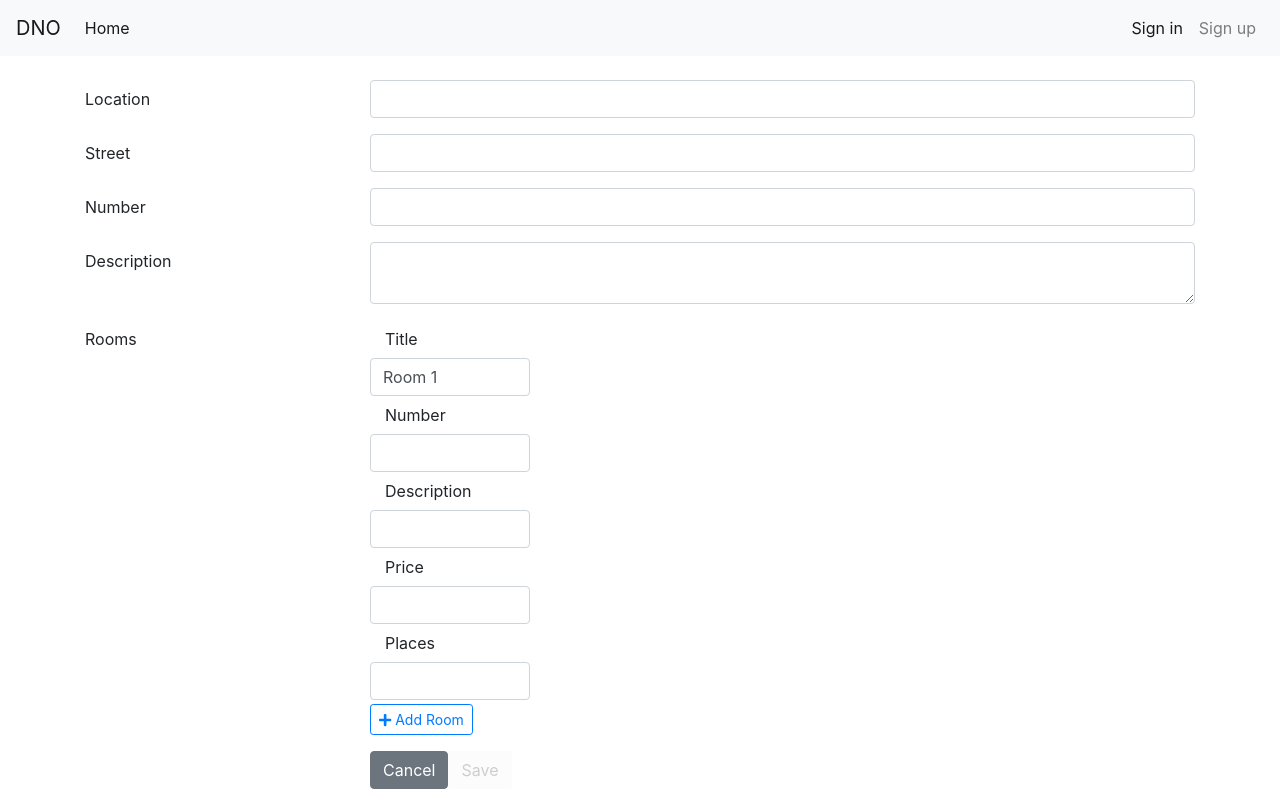
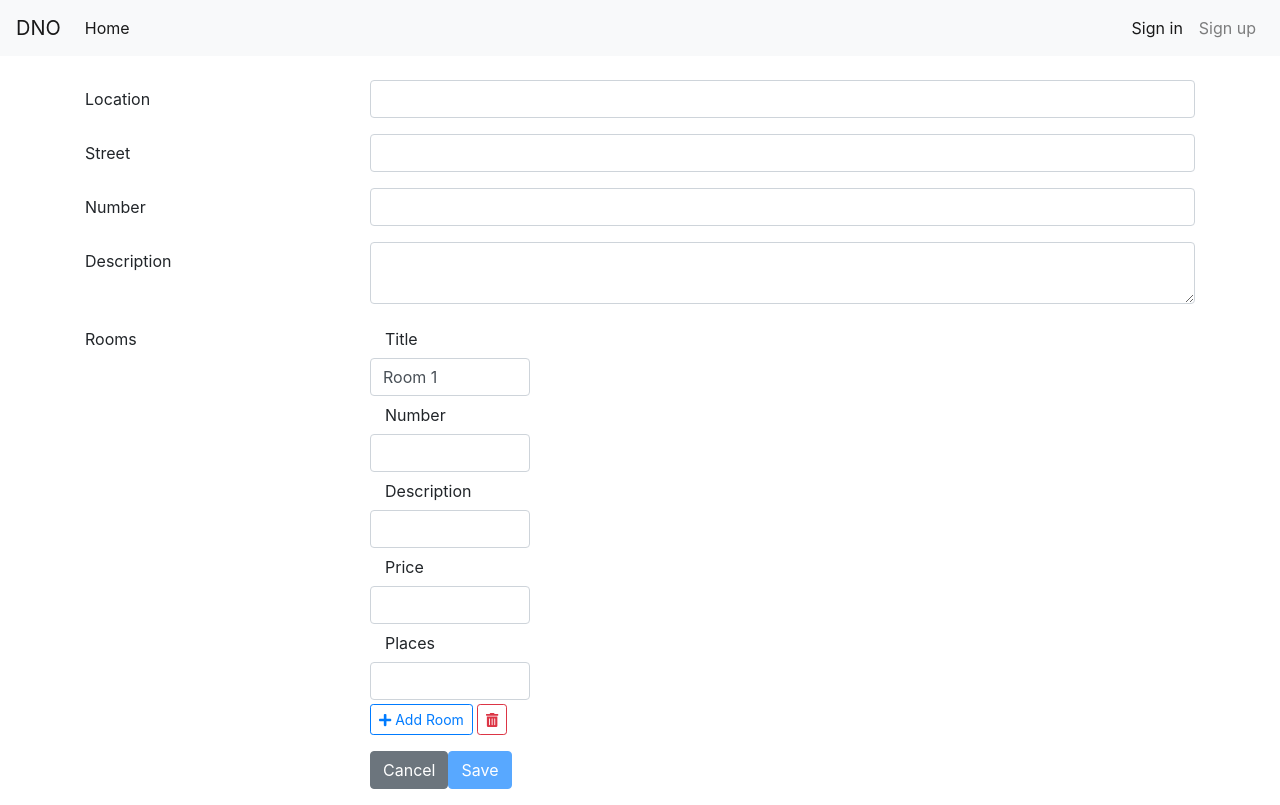
Before and after one commit to CristinaVolk/DNOX3, an Angular app: page /addflat in a window 1280 px wide. Built offline with nearby package versions, Linux system fonts and the light colour scheme; no server answers.

Commit message:
addBook fix

```diff
--- a/src/app/add-flat/add-flat.component.html
+++ b/src/app/add-flat/add-flat.component.html
@@ -30,18 +30,22 @@
 
           <div class="form-group row">
             <label class="col-lg-3 col-form-label form-control-label">Rooms</label>
-            <div class="col-sm-2" style="display: inline-block;" *ngFor="let room of rooms">
+            <div class="col-sm-2" *ngIf="rooms.length==0" >
+                <button class="btn btn-sm btn-outline-primary mt-1" (click)="addRoom()"><span class="fa fa-plus"></span> Add Room</button>
+            </div>
+            <div class="col-sm-2" *ngFor="let room of rooms;let index = index;trackBy:trackByIndex;" style="display: inline-block;" >
                 <label class="col-lg-3 col-form-label form-control-label" for="title">Title</label>
-                <input class="form-control" type="text" value="description" name="title" [(ngModel)]="room.title" required/>
+                <input class="form-control" type="text" name="title{{index}}" [(ngModel)]="rooms[index].title" required/>
                 <label class="col-lg-3 col-form-label form-control-label" for="number">Number</label>
-                <input class="form-control" type="text" value="description" name="number" [(ngModel)]="room.number" required/>
+                <input class="form-control" type="text" name="number{{index}}" [(ngModel)]="rooms[index].number" required/>
                 <label class="col-lg-3 col-form-label form-control-label" for="description">Description</label>
-                <input class="form-control" type="text" value="description" name="description" [(ngModel)]="room.description" required/>
+                <input class="form-control" type="text"  name="description{{index}}" [(ngModel)]="rooms[index].description" required/>
                 <label class="col-lg-3 col-form-label form-control-label" for="price">Price</label>
-                <input class="form-control" type="text" value="description" name="price" [(ngModel)]="room.price" required/>
+                <input class="form-control" type="text"  name="price{{index}}" [(ngModel)]="rooms[index].price" required/>
                 <label class="col-lg-3 col-form-label form-control-label" for="places">Places</label>
-                <input class="form-control" type="text" value="description" name="places" [(ngModel)]="room.number_of_rooms" required/>
-                <button *ngIf="isLast(room)==true" class="btn btn-sm btn-outline-primary mt-1" (click)="addRoom()"><span class="fa fa-plus"></span> Add Room</button>
+                <input class="form-control" type="text" name="places{{index}}" [(ngModel)]="rooms[index].number_of_rooms" required/>
+                <button *ngIf="isLast(room)==true" class="btn btn-sm btn-outline-primary mt-1 mr-1" (click)="addRoom()"><span class="fa fa-plus"></span> Add Room</button>
+                <button  class="btn btn-sm btn-outline-danger mt-1 " (click)="deleteRoom(index)"><span class="fa fa-trash-alt"></span></button>
             </div>
 
 
@@ -50,7 +54,7 @@
               <label class="col-lg-3 col-form-label form-control-label"></label>
               <div class="col-lg-9">
                   <button type="reset" class="btn btn-secondary" > Cancel</button>
-                  <button type="submit" [disabled]="myForm.invalid" class="btn btn-submit" >Save</button>
+                  <button type="submit" [disabled]="myForm.invalid" class="btn btn-primary" >Save</button>
               </div>
           </div>
       </form>
--- a/src/app/add-flat/add-flat.component.ts
+++ b/src/app/add-flat/add-flat.component.ts
@@ -1,4 +1,4 @@
-import { Component, OnInit, ChangeDetectorRef } from '@angular/core';
+import { Component, OnInit } from '@angular/core';
 import {Room} from '../models/room.model';
 import {Flat} from '../models/flat.model';
 import {FlatRepository} from '../models/flat.repository';
@@ -14,15 +14,22 @@ export class AddFlatComponent implements OnInit {
   private flat: Flat={};
   private rooms: Room[]=[];
 
-  constructor(private rep: FlatRepository, private cdRef:ChangeDetectorRef ) {
+  constructor(private rep: FlatRepository) {
 
+  }
+
+  trackByIndex(index: number, obj: any): any {
+    return index;
+  }
+
+  deleteRoom(index){
+    this.rooms.splice(index,1);
   }
 
   addRoom(){
     console.log(this.rooms);
     console.log(this.flat);
     this.rooms.push(new Room("Room "+(this.rooms.length+1)));
-    this.cdRef.detectChanges();
 
   }
 
@@ -35,14 +42,13 @@ export class AddFlatComponent implements OnInit {
     for(var i=0; i<this.rooms.length; i++){
       this.rooms[i].number_of_free_rooms=this.rooms[i].number_of_rooms;
     }
-    this.flat.rooms=this.rooms;
+    this.flat.Rooms=this.rooms;
   }
 
 
   onSubmit(form: NgForm){
-    //var data = form.form.controls;
     this.saveRooms();
-		//this.flat = new Flat(data.location.value, data.street.value, data.number.value, data.description.value,this.rooms);
+    console.log(this.flat);
     	this.rep.addFlat(this.flat).subscribe(data=> {
         console.log(data);
     	});
--- a/src/app/models/flat.model.ts
+++ b/src/app/models/flat.model.ts
@@ -5,5 +5,5 @@ export class Flat {
     public street?: String,
     public number?: String,
     public description?:String,
-    public rooms?:Room[]) { }
+    public Rooms?:Array<Room>) { }
 }
```
